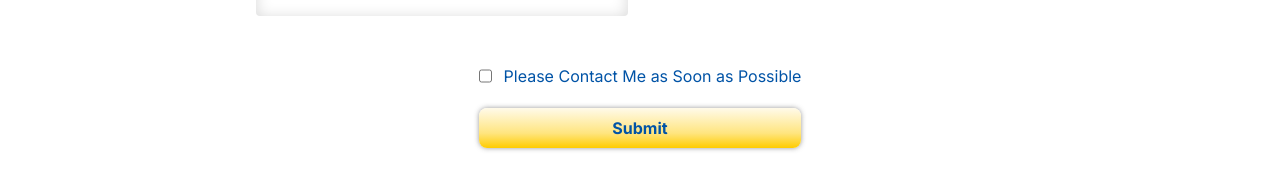
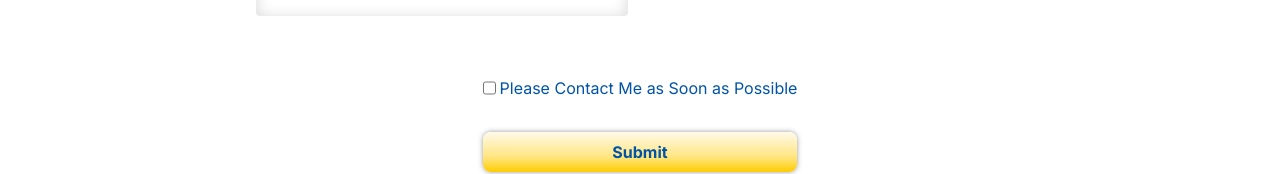
Before and after one commit to ninjawork007/de-martini-rv-2, a Next.js app in the folder frontend/: page /make-offer/1 in a window 1280 px wide. Shown: the part 1492-1666 px from the top of the page. Built offline with nearby package versions, Linux system fonts and the light colour scheme; no server answers.

Commit message:
fix auth token name

```diff
--- a/frontend/src/app/make-offer/[id]/page.tsx
+++ b/frontend/src/app/make-offer/[id]/page.tsx
@@ -20,15 +20,20 @@ interface FormData {
   city: string;
   state: string;
   phoneNumber: string;
+  contactMe: boolean;
 }
 
 const schema = yup.object().shape({
   name: yup.string().required("Name is required"),
   bidAmount: yup.number().required("Bid Amount is required"),
-  cashOffer: yup.boolean().required(""),
+  cashOffer: yup.boolean().required("Cash Offer is required"),
   needFinancing: yup.boolean().required("Need Financing is required"),
   email: yup.string().email("Invalid email").required("Email is required"),
-  downPayment: yup.number().required("Down Payment is required"),
+  downPayment: yup
+    .number()
+    .nullable()
+    .min(0, "Must be a positive number")
+    .required("Down Payment is required"),
   address: yup.string().required("Address is required"),
   questionsOrComments: yup
     .string()
@@ -36,6 +41,7 @@ const schema = yup.object().shape({
   city: yup.string().required("City is required"),
   state: yup.string().required("State is required"),
   phoneNumber: yup.string().required("Phone Number is required"),
+  contactMe: yup.boolean().required(""),
 });
 
 const MakeOffer = ({ params }: { params: { id: string } }) => {
@@ -65,7 +71,7 @@ const MakeOffer = ({ params }: { params: { id: string } }) => {
     type,
     ...rest
   }: {
-    label: string;
+    label: React.ReactNode;
     name: keyof FormData;
     type?: string;
     error?: string;
@@ -96,16 +102,16 @@ const MakeOffer = ({ params }: { params: { id: string } }) => {
           </div>
         )}
 
-        <p>{error}</p>
+        <p className="text-FF4000">{error}</p>
       </div>
     );
   };
 
   return (
-    <div>
+    <form onSubmit={handleSubmit(onSubmit)}>
       <Title heading="DeMartini RV Sales - Bid Form" />
 
-      <form onSubmit={handleSubmit(onSubmit)}>
+      <div>
         <div className="grid grid-cols-2 px-64 gap-6">
           {/* left part */}
 
@@ -191,11 +197,16 @@ const MakeOffer = ({ params }: { params: { id: string } }) => {
 
         <div className="flex justify-center my-9">
           <div className="flex flex-col gap-5">
-            <div className="flex gap-3">
-              <input type="checkbox" {...register("cashOffer")} />
-              <label className="text-0053A6">
-                Please Contact Me as Soon as Possible
-              </label>
+            <div className="flex items-center gap-1">
+              <Field
+                label={
+                  <span className="text-0053A6">
+                    Please Contact Me as Soon as Possible
+                  </span>
+                }
+                name="contactMe"
+                type="checkbox"
+              />
             </div>
 
             <div className="2xl:min-w-[600px]">
@@ -205,8 +216,8 @@ const MakeOffer = ({ params }: { params: { id: string } }) => {
             </div>
           </div>
         </div>
-      </form>
-    </div>
+      </div>
+    </form>
   );
 };
 
--- a/frontend/src/constants/index.ts
+++ b/frontend/src/constants/index.ts
@@ -9,3 +9,5 @@ export const vehiclePageTabsArray = [
 ];
 
 export const MAX_DESCRIPTION_LENGTH = 230;
+
+export const AUTH_TOKEN_NAME = "d_auth_token";
--- a/frontend/src/services/helpers.ts
+++ b/frontend/src/services/helpers.ts
@@ -1,19 +1,21 @@
+import { AUTH_TOKEN_NAME } from "../constants";
+
 export function saveToken(authInfo: any) {
-  return localStorage.setItem("auth", authInfo);
+  return localStorage.setItem(AUTH_TOKEN_NAME, authInfo);
 }
 
 export const getToken = () => {
-  if (sessionStorage.getItem("auth")) {
-    return sessionStorage.getItem("auth");
+  if (sessionStorage.getItem(AUTH_TOKEN_NAME)) {
+    return sessionStorage.getItem(AUTH_TOKEN_NAME);
   } else {
-    return localStorage.getItem("auth");
+    return localStorage.getItem(AUTH_TOKEN_NAME);
   }
 };
 
 export const removeToken = () => {
-  if (sessionStorage.getItem("auth")) {
-    return sessionStorage.removeItem("auth");
+  if (sessionStorage.getItem(AUTH_TOKEN_NAME)) {
+    return sessionStorage.removeItem(AUTH_TOKEN_NAME);
   } else {
-    return localStorage.removeItem("auth");
+    return localStorage.removeItem(AUTH_TOKEN_NAME);
   }
 };
--- a/frontend/tailwind.config.ts
+++ b/frontend/tailwind.config.ts
@@ -27,6 +27,7 @@ const config: Config = {
       B23DEB: "#B23DEB",
       "039754": "#039754",
       FFD323: "#FFD323",
+      FF4000: "#FF4000",
     },
     extend: {
       backgroundImage: {
```
